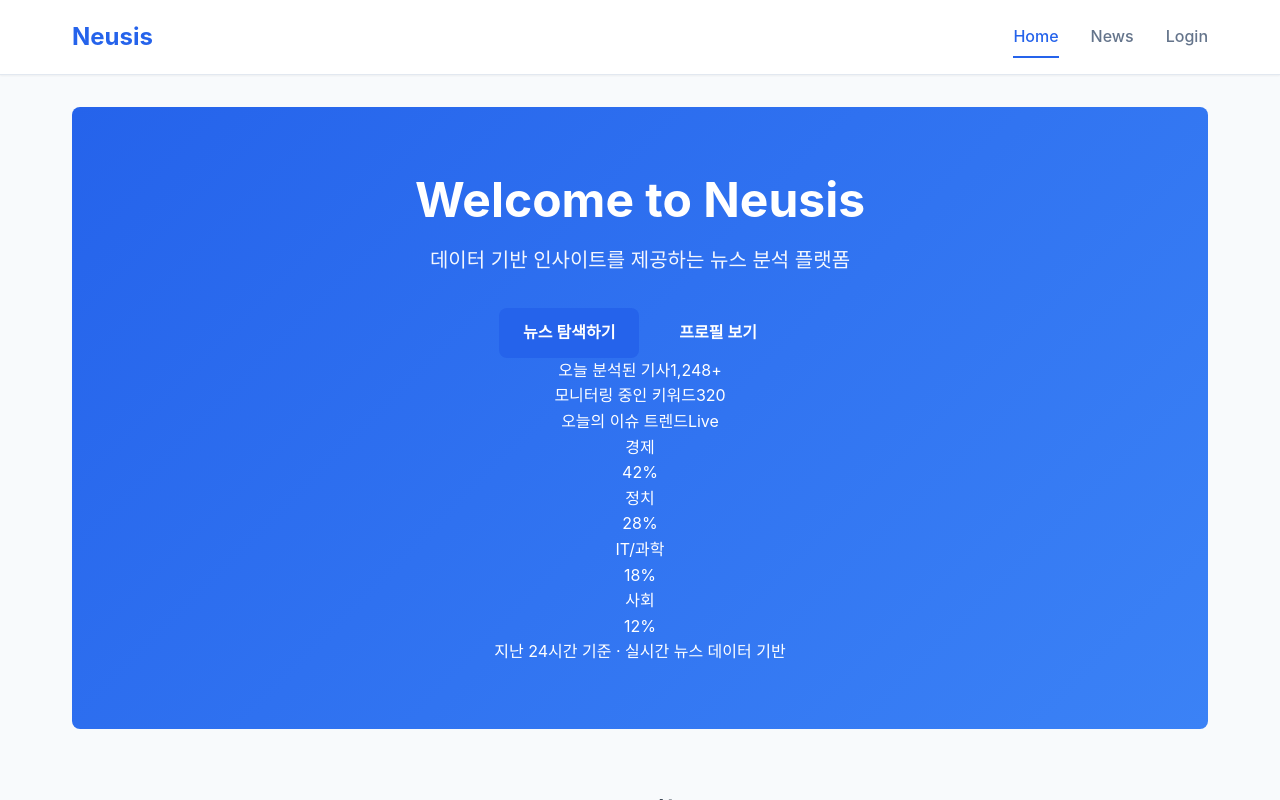
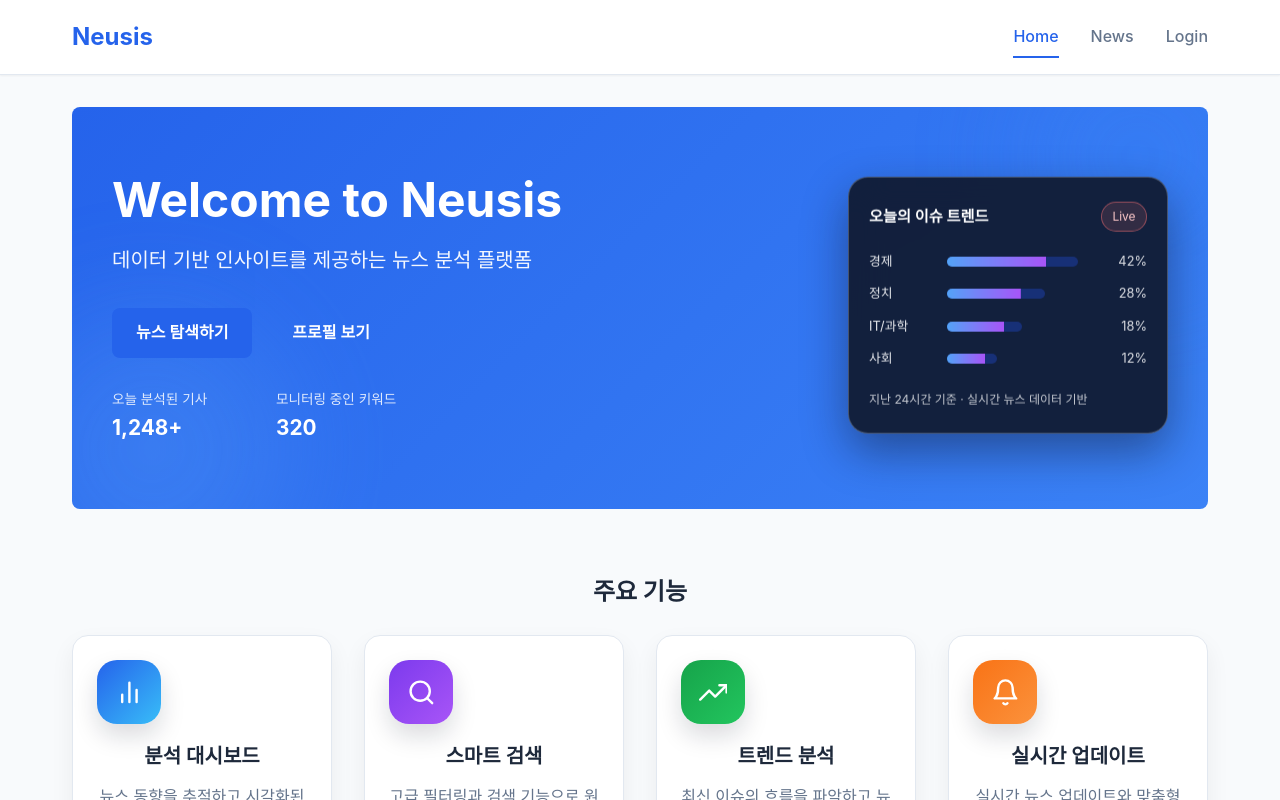
Before and after one commit to YeonwooNuf/Neusis-frontend, a React (Vite) app: page / in a window 1280 px wide. Shown: the top 800 px of the page. Built offline with nearby package versions, Linux system fonts and the light colour scheme; no server answers.

Commit message:
// 대시보드 스타일 적용

```diff
--- a/src/pages/HomePage.css
+++ b/src/pages/HomePage.css
@@ -2,13 +2,59 @@
   width: 100%;
 }
 
+/* =========================
+ * Hero Section
+ * ========================= */
 .hero-section {
-  text-align: center;
-  padding: 4rem 2rem;
+  position: relative;
+  padding: 4rem 2.5rem;
   background: linear-gradient(135deg, var(--primary-color) 0%, #3b82f6 100%);
   color: white;
   border-radius: var(--border-radius);
   margin-bottom: 4rem;
+  overflow: hidden;
+}
+
+/* 배경 블러 효과 */
+.hero-section::before,
+.hero-section::after {
+  content: '';
+  position: absolute;
+  border-radius: 999px;
+  filter: blur(60px);
+  opacity: 0.7;
+}
+
+.hero-section::before {
+  width: 220px;
+  height: 220px;
+  background: rgba(59, 130, 246, 0.5);
+  top: -60px;
+  right: -40px;
+}
+
+.hero-section::after {
+  width: 280px;
+  height: 280px;
+  background: rgba(96, 165, 250, 0.4);
+  bottom: -80px;
+  left: -60px;
+}
+
+/* 히어로 내부 레이아웃 */
+.hero-inner {
+  position: relative;
+  display: flex;
+  align-items: center;
+  justify-content: space-between;
+  gap: 3rem;
+  max-width: 1100px;
+  margin: 0 auto;
+  z-index: 1;
+}
+
+.hero-content {
+  max-width: 520px;
 }
 
 .hero-title {
@@ -23,17 +69,143 @@
   margin-bottom: 2rem;
   opacity: 0.95;
   max-width: 600px;
-  margin-left: auto;
-  margin-right: auto;
 }
 
+/* 버튼 영역 */
 .hero-actions {
   display: flex;
   gap: 1rem;
-  justify-content: center;
   flex-wrap: wrap;
+  margin-bottom: 1.75rem;
 }
 
+/* 히어로 하단 지표 */
+.hero-metrics {
+  display: flex;
+  flex-wrap: wrap;
+  gap: 1.5rem;
+  margin-top: 0.5rem;
+}
+
+.hero-metric-item {
+  min-width: 140px;
+}
+
+.hero-metric-label {
+  font-size: 0.85rem;
+  opacity: 0.85;
+}
+
+.hero-metric-value {
+  display: block;
+  font-size: 1.3rem;
+  font-weight: 700;
+}
+
+/* 오른쪽 비주얼 카드 */
+.hero-visual {
+  flex: 1;
+  display: flex;
+  justify-content: flex-end;
+  animation: float 7s ease-in-out infinite;
+}
+
+.hero-card {
+  width: 320px;
+  max-width: 100%;
+  background: rgba(15, 23, 42, 0.9);
+  border-radius: 20px;
+  padding: 1.5rem 1.25rem;
+  box-shadow: 0 18px 45px rgba(15, 23, 42, 0.45);
+  backdrop-filter: blur(18px);
+  border: 1px solid rgba(148, 163, 184, 0.4);
+}
+
+.hero-card-header {
+  display: flex;
+  justify-content: space-between;
+  align-items: center;
+  margin-bottom: 1.25rem;
+}
+
+.hero-card-title {
+  font-size: 0.95rem;
+  font-weight: 600;
+}
+
+.hero-card-badge {
+  font-size: 0.75rem;
+  padding: 0.25rem 0.65rem;
+  border-radius: 999px;
+  background: rgba(248, 113, 113, 0.14);
+  border: 1px solid rgba(248, 113, 113, 0.5);
+  color: #fecaca;
+}
+
+/* 막대 그래프 */
+.hero-card-chart {
+  display: flex;
+  flex-direction: column;
+  gap: 0.75rem;
+  margin-bottom: 1.25rem;
+}
+
+.hero-bar-group {
+  display: grid;
+  grid-template-columns: 70px 1fr auto;
+  align-items: center;
+  gap: 0.5rem;
+}
+
+.hero-bar-label {
+  font-size: 0.8rem;
+  opacity: 0.9;
+}
+
+.hero-bar {
+  height: 10px;
+  border-radius: 999px;
+  position: relative;
+  overflow: hidden;
+  background: rgba(30, 64, 175, 0.5);
+}
+
+.hero-bar::before {
+  content: '';
+  position: absolute;
+  inset: 0;
+  background: linear-gradient(90deg, #38bdf8, #a855f7);
+  animation: shimmer 2.5s linear infinite;
+}
+
+/* 각 카테고리별 길이 */
+.hero-bar--1 {
+  width: 80%;
+}
+
+.hero-bar--2 {
+  width: 60%;
+}
+
+.hero-bar--3 {
+  width: 45%;
+}
+
+.hero-bar--4 {
+  width: 30%;
+}
+
+.hero-bar-value {
+  font-size: 0.8rem;
+  opacity: 0.85;
+}
+
+.hero-card-footer {
+  font-size: 0.75rem;
+  opacity: 0.75;
+}
+
+/* 버튼 공통 */
 .btn {
   padding: 0.75rem 2rem;
   border-radius: var(--border-radius);
@@ -66,6 +238,9 @@
   color: var(--primary-color);
 }
 
+/* =========================
+ * Features Section
+ * ========================= */
 .features-section {
   margin-top: 4rem;
 }
@@ -84,43 +259,14 @@
   gap: 2rem;
 }
 
-.feature-card {
-  background-color: var(--background);
-  padding: 2rem;
-  border-radius: var(--border-radius);
-  border: 1px solid var(--border-color);
-  text-align: center;
-  transition: var(--transition);
-  box-shadow: var(--shadow-sm);
-}
-
-.feature-card:hover {
-  box-shadow: var(--shadow-md);
-  transform: translateY(-4px);
-}
-
-.feature-icon {
-  font-size: 3rem;
-  margin-bottom: 1rem;
-}
-
-.feature-title {
-  font-size: 1.25rem;
-  font-weight: 600;
-  margin-bottom: 0.75rem;
-  color: var(--text-primary);
-}
-
-.feature-description {
-  color: var(--text-secondary);
-  line-height: 1.6;
-}
-
+/* 카드 하나만 최종 버전으로 정리 */
 .feature-card {
   background: #ffffff;
   border-radius: 16px;
   padding: 1.5rem;
   box-shadow: 0 10px 25px rgba(15, 23, 42, 0.06);
+  border: 1px solid var(--border-color);
+  text-align: center;
   transition: transform 0.18s ease, box-shadow 0.18s ease;
 }
 
@@ -162,10 +308,28 @@
   background: linear-gradient(135deg, #f97316, #fb923c);
 }
 
-/* HomePage 다크모드 스타일 */
+.feature-title {
+  font-size: 1.25rem;
+  font-weight: 600;
+  margin-bottom: 0.75rem;
+  color: var(--text-primary);
+}
+
+.feature-description {
+  color: var(--text-secondary);
+  line-height: 1.6;
+}
+
+/* =========================
+ * 다크 모드
+ * ========================= */
 :root[data-theme='dark'] .hero-section {
-  background: linear-gradient(135deg, #1e293b 0%, #0f172a 100%);
+  background: linear-gradient(135deg, #0f172a 0%, #020617 100%);
   color: var(--text-primary);
+}
+
+:root[data-theme='dark'] .hero-card {
+  background: rgba(15, 23, 42, 0.95);
 }
 
 :root[data-theme='dark'] .btn-primary {
@@ -214,6 +378,47 @@
   color: var(--text-secondary);
 }
 
+/* =========================
+ * 애니메이션
+ * ========================= */
+@keyframes float {
+  0%,
+  100% {
+    transform: translateY(0);
+  }
+  50% {
+    transform: translateY(-6px);
+  }
+}
+
+@keyframes shimmer {
+  0% {
+    transform: translateX(-40%);
+  }
+  100% {
+    transform: translateX(40%);
+  }
+}
+
+/* =========================
+ * 반응형
+ * ========================= */
+@media (max-width: 900px) {
+  .hero-inner {
+    flex-direction: column;
+    align-items: flex-start;
+  }
+
+  .hero-visual {
+    width: 100%;
+    justify-content: center;
+  }
+
+  .hero-card {
+    margin-top: 1rem;
+  }
+}
+
 @media (max-width: 768px) {
   .hero-section {
     padding: 3rem 1.5rem;
@@ -226,6 +431,10 @@
 
   .hero-subtitle {
     font-size: 1.125rem;
+  }
+
+  .hero-metrics {
+    gap: 1rem;
   }
 
   .section-title {
```
